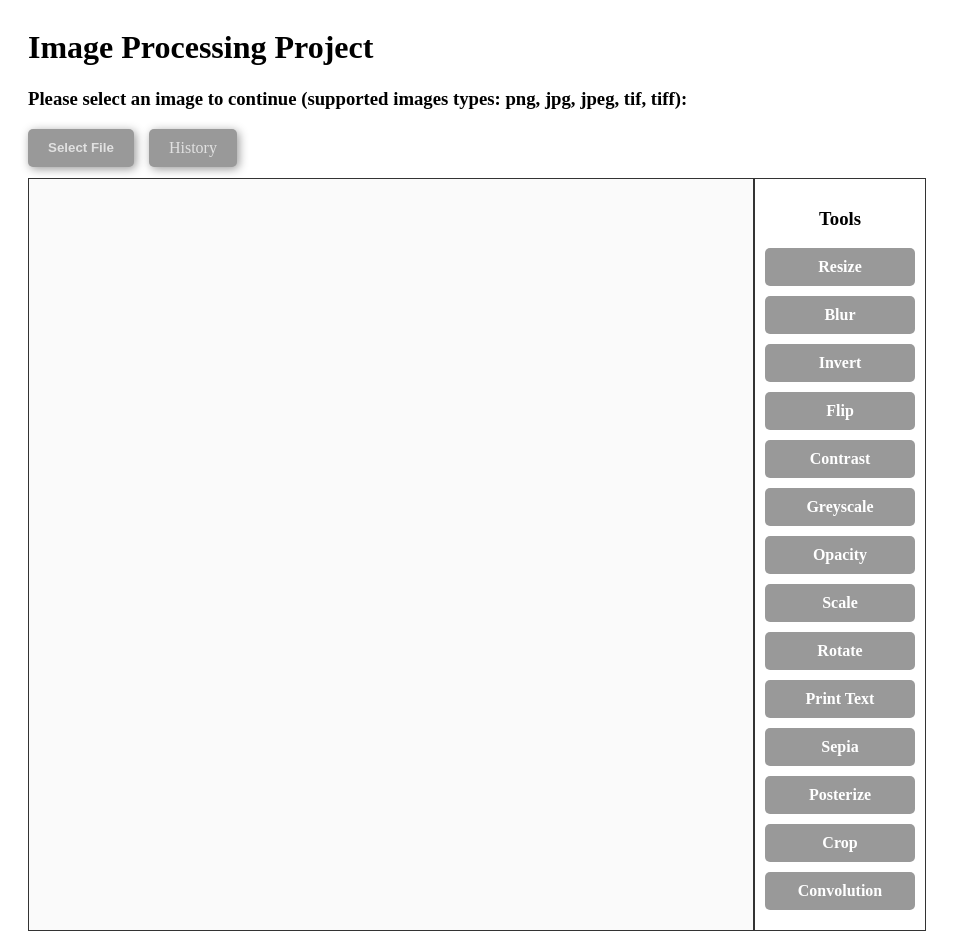
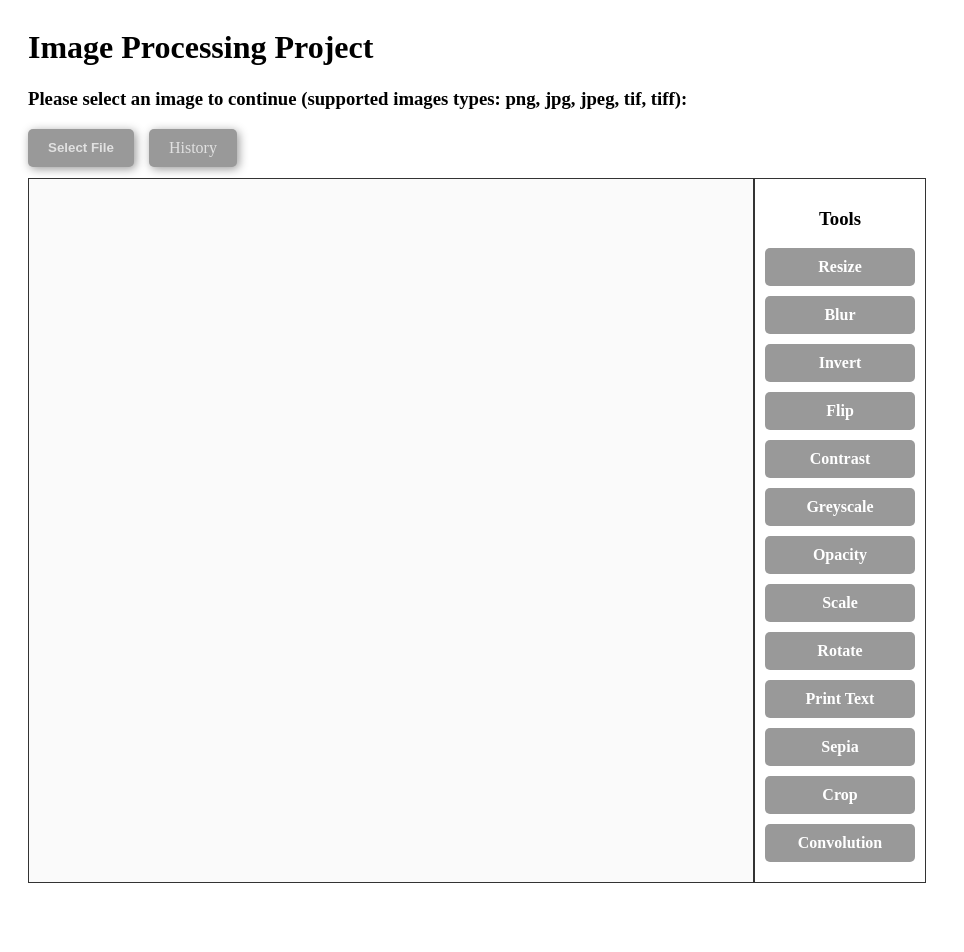
Before and after one commit to zhangen69/image-processing-student-project, an Angular app in the folder ClientApp/: page / in a window 1280 px wide. Shown: the top 952 px of the page, without its empty margins (0-964 px from the left). After the commit the page ends 911 px from the top, so only its background shows below. Built offline with nearby package versions, Linux system fonts and the light colour scheme.

Commit message:
Update app.component.html

```diff
--- a/ClientApp/src/app/app.component.html
+++ b/ClientApp/src/app/app.component.html
@@ -39,7 +39,7 @@
     <div class="tool-item" (click)="selectTool('rotate')" [ngClass]="{'active': selectedTool === 'rotate'}">Rotate</div>
     <div class="tool-item" (click)="selectTool('printText')" [ngClass]="{'active': selectedTool === 'printText'}">Print Text</div>
     <div class="tool-item" (click)="selectTool('sepia')" [ngClass]="{'active': selectedTool === 'sepia'}">Sepia</div>
-    <div class="tool-item" (click)="selectTool('posterize')" [ngClass]="{'active': selectedTool === 'posterize'}">Posterize</div>
+    <!-- <div class="tool-item" (click)="selectTool('posterize')" [ngClass]="{'active': selectedTool === 'posterize'}">Posterize</div> -->
     <div class="tool-item" (click)="selectTool('crop')" [ngClass]="{'active': selectedTool === 'crop'}">Crop</div>
     <div class="tool-item" (click)="selectTool('convolute')" [ngClass]="{'active': selectedTool === 'convolute'}">Convolution</div>
   </div>
```
